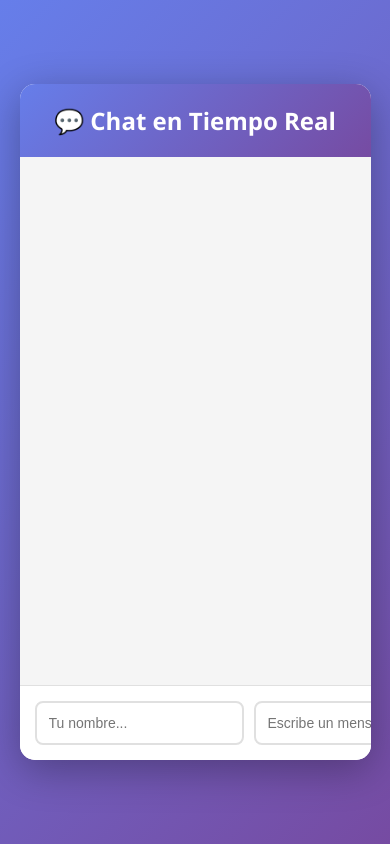
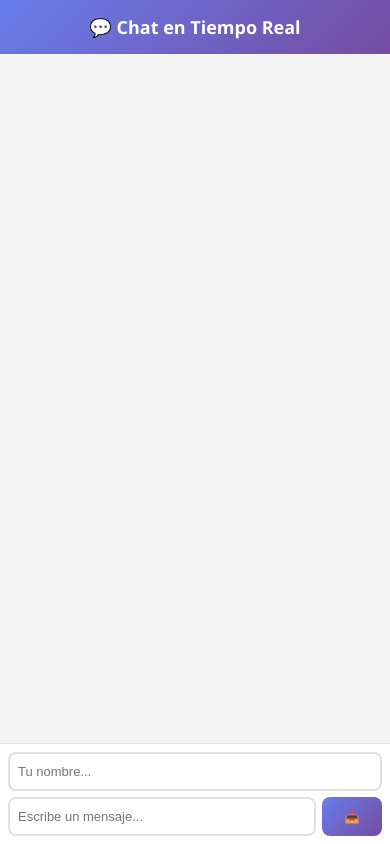
Before and after one commit to miguelangelmutti/chatcito-casero, a Flask app: page / in a window 390 px wide. Run offline with Flask 3, Linux system fonts and the light colour scheme; some libraries are stand-ins or nearby versions.

Commit message:
mejor layout responsive

```diff
--- a/static/css/style.css
+++ b/static/css/style.css
@@ -84,6 +84,7 @@ body {
 
 .input-container {
     display: flex;
+    flex-wrap: wrap;
     padding: 15px;
     background: white;
     border-top: 1px solid #e0e0e0;
@@ -91,7 +92,8 @@ body {
 }
 
 #username {
-    flex: 0 0 120px;
+    flex: 1 1 100%;
+    min-width: 0;
     padding: 12px;
     border: 2px solid #e0e0e0;
     border-radius: 8px;
@@ -101,7 +103,8 @@ body {
 }
 
 #message {
-    flex: 1;
+    flex: 1 1 calc(100% - 90px);
+    min-width: 0;
     padding: 12px;
     border: 2px solid #e0e0e0;
     border-radius: 8px;
@@ -115,7 +118,8 @@ body {
 }
 
 button {
-    padding: 12px 25px;
+    flex: 0 0 70px;
+    padding: 12px 15px;
     background: linear-gradient(135deg, #667eea 0%, #764ba2 100%);
     color: white;
     border: none;
@@ -124,6 +128,7 @@ button {
     font-size: 14px;
     font-weight: 600;
     transition: transform 0.2s, box-shadow 0.2s;
+    white-space: nowrap;
 }
 
 button:hover {
@@ -152,3 +157,112 @@ button:active {
 .messages-container::-webkit-scrollbar-thumb:hover {
     background: #764ba2;
 }
+
+/* Responsive Design para móviles */
+@media (max-width: 768px) {
+    body {
+        padding: 0;
+    }
+
+    .chat-container {
+        width: 100%;
+        height: 100vh;
+        border-radius: 0;
+        max-width: 100%;
+    }
+
+    .chat-header h1 {
+        font-size: 20px;
+    }
+
+    .input-container {
+        padding: 10px;
+        gap: 8px;
+    }
+
+    #username {
+        padding: 10px;
+        font-size: 14px;
+    }
+
+    #message {
+        flex: 1 1 calc(100% - 80px);
+        padding: 10px;
+        font-size: 14px;
+    }
+
+    button {
+        flex: 0 0 65px;
+        padding: 10px 8px;
+        font-size: 13px;
+    }
+
+    .message {
+        padding: 8px 12px;
+        font-size: 14px;
+    }
+
+    .message .username {
+        font-size: 14px;
+    }
+
+    .message .text {
+        font-size: 14px;
+    }
+}
+
+@media (max-width: 480px) {
+    .chat-header {
+        padding: 15px;
+    }
+
+    .chat-header h1 {
+        font-size: 18px;
+    }
+
+    .input-container {
+        padding: 8px;
+        gap: 6px;
+    }
+
+    #username {
+        padding: 10px 8px;
+        font-size: 13px;
+    }
+
+    #message {
+        flex: 1 1 calc(100% - 70px);
+        padding: 10px 8px;
+        font-size: 13px;
+    }
+
+    button {
+        flex: 0 0 60px;
+        padding: 10px 6px;
+        font-size: 12px;
+    }
+
+    .messages-container {
+        padding: 15px 10px;
+    }
+
+    .message {
+        padding: 8px 10px;
+        font-size: 13px;
+    }
+}
+
+@media (min-width: 769px) {
+    #username {
+        flex: 0 0 120px;
+    }
+
+    #message {
+        flex: 1;
+    }
+
+    button {
+        flex: 0 0 auto;
+        padding: 12px 25px;
+    }
+}
--- a/templates/index.html
+++ b/templates/index.html
@@ -2,7 +2,9 @@
 <html lang="es">
 <head>
     <meta charset="UTF-8">
-    <meta name="viewport" content="width=device-width, initial-scale=1.0">
+    <meta name="viewport" content="width=device-width, initial-scale=1.0, maximum-scale=1.0, user-scalable=no">
+    <meta name="mobile-web-app-capable" content="yes">
+    <meta name="apple-mobile-web-app-capable" content="yes">
     <title>Chat en Tiempo Real</title>
     <link rel="stylesheet" href="{{ url_for('static', filename='css/style.css') }}">
 </head>
@@ -13,9 +15,9 @@
         </div>
         <div id="messages" class="messages-container"></div>
         <div class="input-container">
-            <input type="text" id="username" placeholder="Tu nombre..." maxlength="20">
-            <input type="text" id="message" placeholder="Escribe un mensaje..." onkeypress="handleKeyPress(event)">
-            <button onclick="sendMessage()">Enviar</button>
+            <input type="text" id="username" placeholder="Tu nombre..." maxlength="20" autocomplete="off">
+            <input type="text" id="message" placeholder="Escribe un mensaje..." onkeypress="handleKeyPress(event)" autocomplete="off" autocapitalize="off">
+            <button onclick="sendMessage()">📤</button>
         </div>
     </div>
 
```
